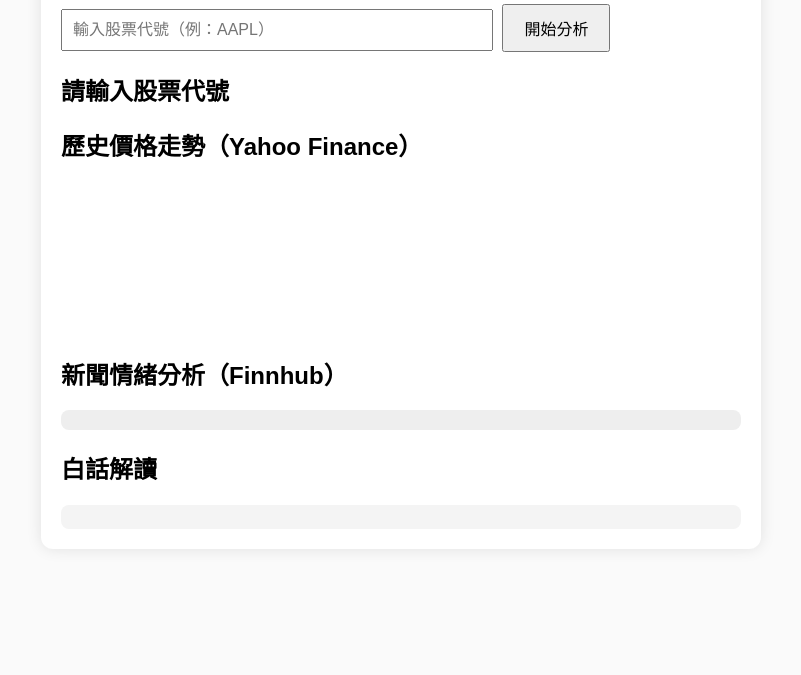
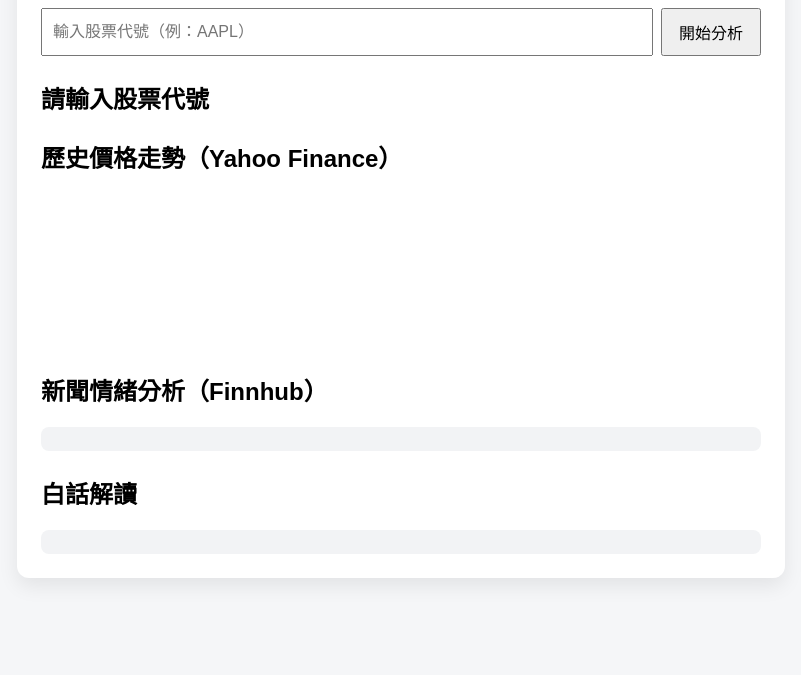
Before and after one commit to jojo3010/stonks, a plain HTML site: page index.html in a window 1280 px wide. Shown: the part 125-800 px from the top of the page, without its empty margins (239-1040 px from the left). Drawn offline with nearby package versions, Linux system fonts and the light colour scheme.

Commit message:
Update style.css

```diff
--- a/style.css
+++ b/style.css
@@ -1,42 +1,52 @@
 body {
   font-family: "Microsoft JhengHei", sans-serif;
-  background: #fafafa;
+  background: #f5f6f8;
   margin: 0;
   padding: 20px;
 }
 
 .container {
-  max-width: 680px;
+  max-width: 720px;
   margin: auto;
-  background: white;
-  padding: 20px;
+  background: #ffffff;
+  padding: 24px;
   border-radius: 12px;
-  box-shadow: 0 0 15px rgba(0,0,0,0.1);
+  box-shadow: 0 8px 20px rgba(0,0,0,0.08);
+}
+
+h1 {
+  text-align: center;
+}
+
+.input-row {
+  display: flex;
+  gap: 8px;
+  margin-bottom: 16px;
 }
 
 input {
-  width: 60%;
+  flex: 1;
   padding: 10px;
   font-size: 16px;
 }
 
 button {
-  padding: 10px 20px;
+  padding: 10px 16px;
   font-size: 16px;
-  margin-left: 5px;
   cursor: pointer;
 }
 
-#sentiment {
-  margin-top: 10px;
-  padding: 10px;
-  background: #eee;
-  border-radius: 8px;
+h2 {
+  margin-top: 24px;
 }
 
-#explain {
-  background: #f4f4f4;
+canvas {
+  max-width: 100%;
+}
+
+.card {
+  background: #f2f3f5;
   padding: 12px;
   border-radius: 8px;
-  margin-top: 10px;
+  margin-top: 8px;
 }
```
